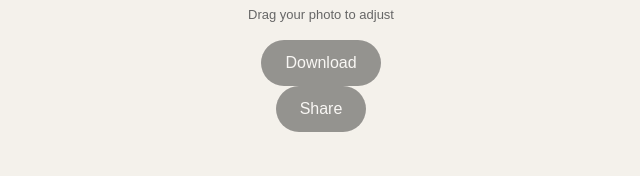
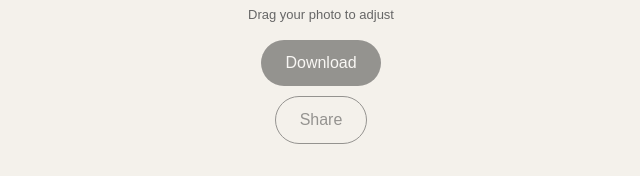
Before and after one commit to verticallane-cmyk/eoe-photo-frame, a plain HTML site: page index.html in a window 1280 px wide. Shown: the part 736-912 px from the top of the page, without its empty margins (319-959 px from the left). Drawn offline with Linux system fonts and the light colour scheme.

Commit message:
Update style.css

```diff
--- a/style.css
+++ b/style.css
@@ -289,3 +289,20 @@ button:disabled {
   }
 
 }
+
+
+/* ==========================================
+   Share button
+========================================== */
+
+.share-button {
+  margin-top: 10px;
+  background: transparent;
+  color: #222;
+  border: 1px solid #222;
+}
+
+.share-button:hover {
+  background: #222;
+  color: white;
+}
```
